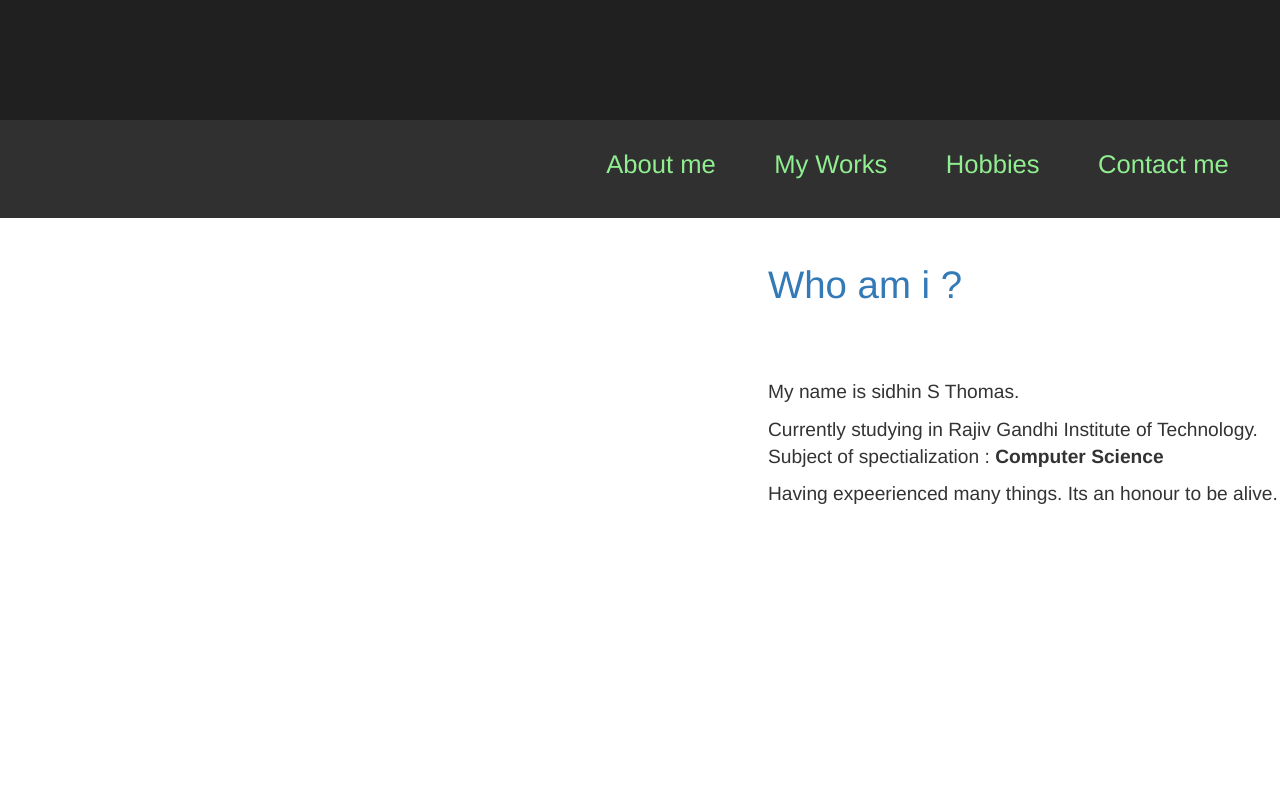
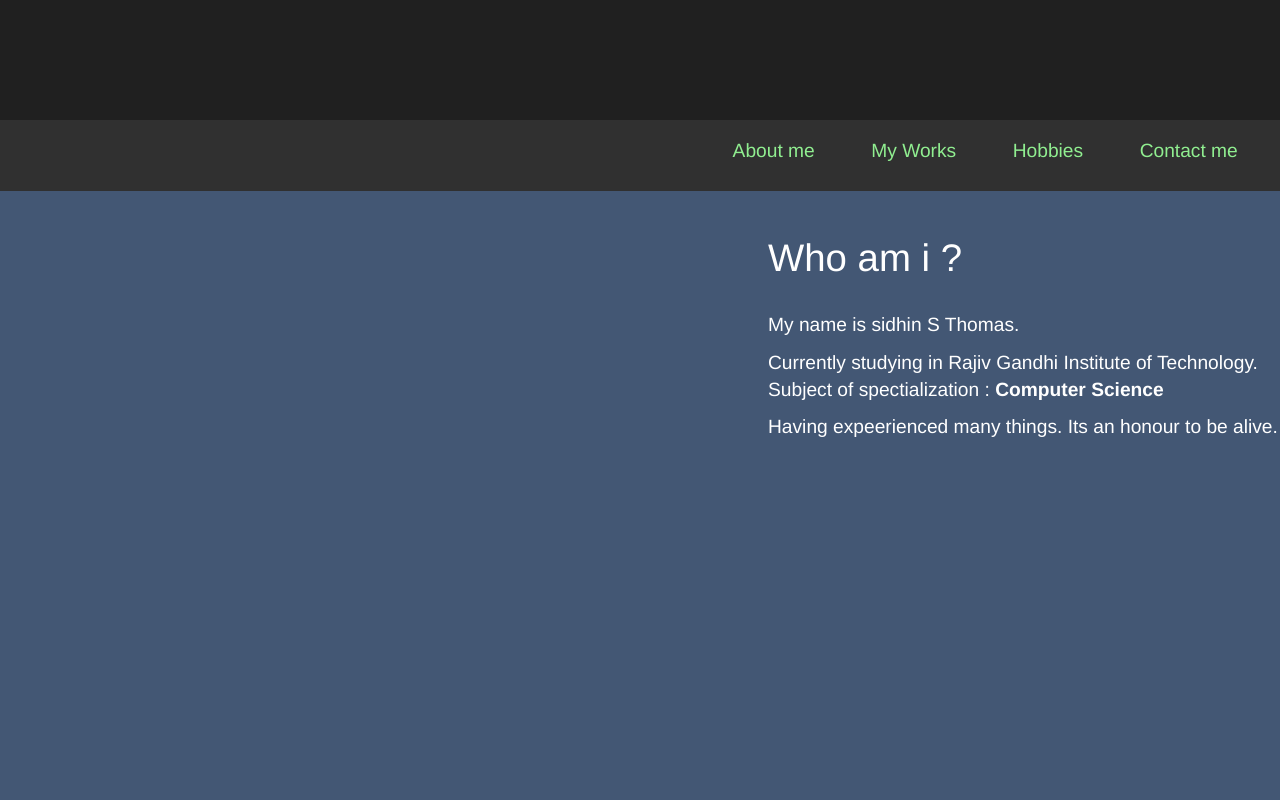
Before and after one commit to ParadoxZero/sidhin-me, a plain HTML site: page index.html in a window 1280 px wide. Shown: the part 600-1400 px from the top of the page. Drawn offline with nearby package versions, Linux system fonts and the light colour scheme.

Commit message:
little bit more work

```diff
--- a/index.html
+++ b/index.html
@@ -44,7 +44,7 @@
 		<p> Having expeerienced many things. Its an honour to be alive.</p>
 		</div>
 	</div>
-	<div class= "embed-responsive embed-responsive-16by9">
+	<div id = "second-block" class= "embed-responsive embed-responsive-16by9">
 
 	</div>
 </body>
--- a/styles/style.css
+++ b/styles/style.css
@@ -19,16 +19,16 @@ nav ul li {
 }
 nav {
 	background-color: #303030;
-	font-size: 2vw;
+	font-size: 1.5vw;
 	width: 100vw;
 	text-align: right;
-	padding: 2vmax;
+	padding: 1.3vmax;
 }
 nav a:hover {
 	background-color: #505050;
 	border-radius: 1vw;
 	padding: 1vw;
-	font-style: underline;
+	font-style: bold;
 }
 @font-face{
 	font-family: 'quote';
@@ -44,7 +44,7 @@ nav a:hover {
 
 .heading{
 	font-size: 3vw;
-	padding: 5vh 0vw;
+	padding: 5vh 1vw 0 0 ;
 
 }
 .left{
@@ -75,23 +75,15 @@ nav a:hover {
 	text-align: right;
 }
 
+#first-block{
+	background-color: #435774;
+	color: white;
+}
+#first-block a {
+	color: white;
 
+}
 
-
-
-
-::-webkit-scrollbar-track {
-      background-color: #b46868;
-} /* the new scrollbar will have a flat appearance with the set background color */
-
-::-webkit-scrollbar-thumb {
-      background-color: rgba(0, 0, 0, 0.2);
-} /* this will style the thumb, ignoring the track */
-
-::-webkit-scrollbar-button {
-      background-color: #7c2929;
-} /* optionally, you can style the top and the bottom buttons (left and right for horizontal bars) */
-
-::-webkit-scrollbar-corner {
-      background-color: black;
-} /* if both the vertical and the horizontal bars appear, then perhaps the right bottom corner also needs to be styled */
+#second-block{
+	background-color: #2A3342;
+}
```
